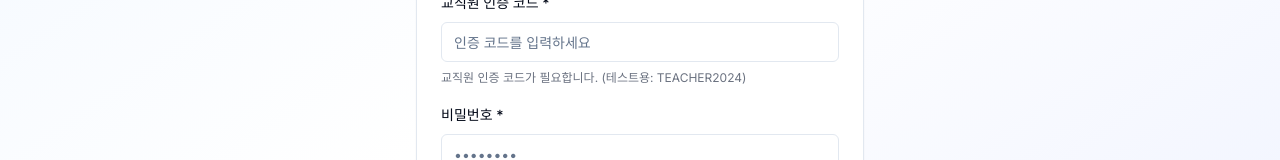
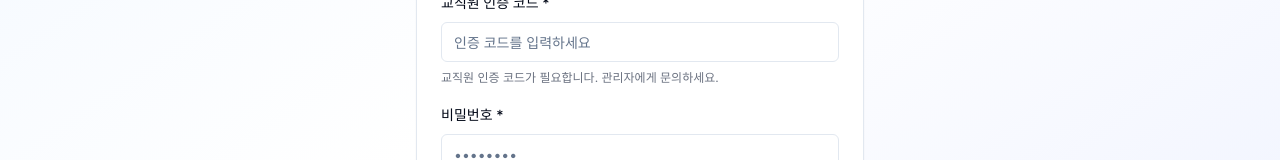
Before and after one commit to jeiolab/school-reservation, a Next.js app: page /signup/teacher in a window 1280 px wide. Shown: the part 449-609 px from the top of the page. Built offline with nearby package versions, Linux system fonts and the light colour scheme; no server answers.

Commit message:
교직원 인증 기능 추가

```diff
--- a/components/auth/teacher-signup-form.tsx
+++ b/components/auth/teacher-signup-form.tsx
@@ -17,9 +17,9 @@ const teacherSignupSchema = z.object({
 })
 
 // 교직원 인증 코드
-// 환경 변수가 설정되어 있으면 사용하고, 없으면 기본값 사용 (개발용)
+// 환경 변수 NEXT_PUBLIC_TEACHER_VERIFICATION_CODE를 .env.local 파일에 설정하세요
 const TEACHER_VERIFICATION_CODE =
-  process.env.NEXT_PUBLIC_TEACHER_VERIFICATION_CODE || 'TEACHER2024'
+  process.env.NEXT_PUBLIC_TEACHER_VERIFICATION_CODE || ''
 
 export default function TeacherSignupForm() {
   const router = useRouter()
@@ -40,6 +40,12 @@ export default function TeacherSignupForm() {
 
     try {
       // 인증 코드 확인
+      if (!TEACHER_VERIFICATION_CODE) {
+        setError('인증 코드가 설정되지 않았습니다. 관리자에게 문의하세요.')
+        setLoading(false)
+        return
+      }
+
       if (formData.verificationCode !== TEACHER_VERIFICATION_CODE) {
         setError('인증 코드가 올바르지 않습니다.')
         setLoading(false)
@@ -163,7 +169,7 @@ export default function TeacherSignupForm() {
               disabled={loading}
             />
             <p className="text-xs text-gray-500">
-              교직원 인증 코드가 필요합니다. (테스트용: TEACHER2024)
+              교직원 인증 코드가 필요합니다. 관리자에게 문의하세요.
             </p>
           </div>
           <div className="space-y-2">
```
